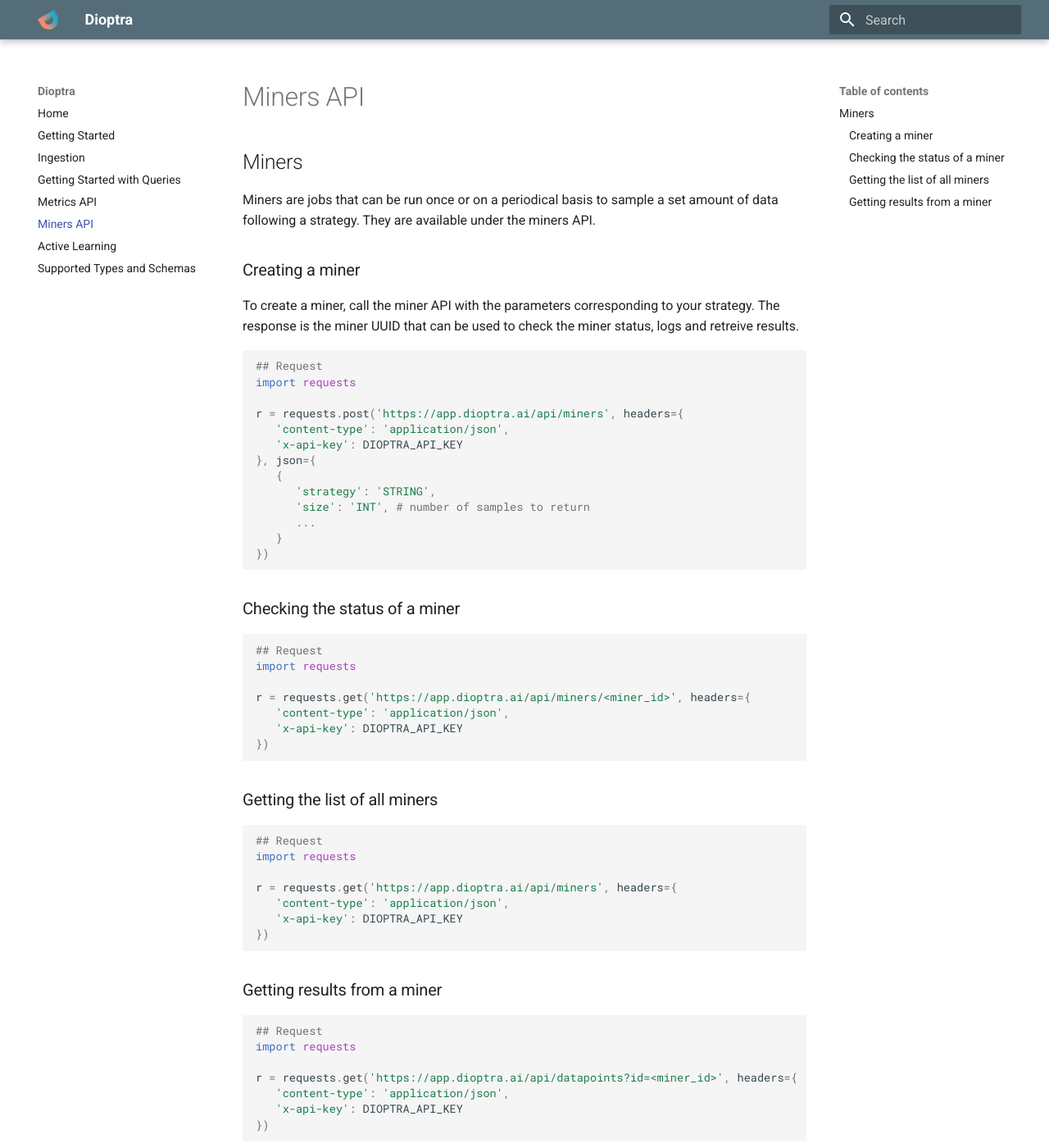
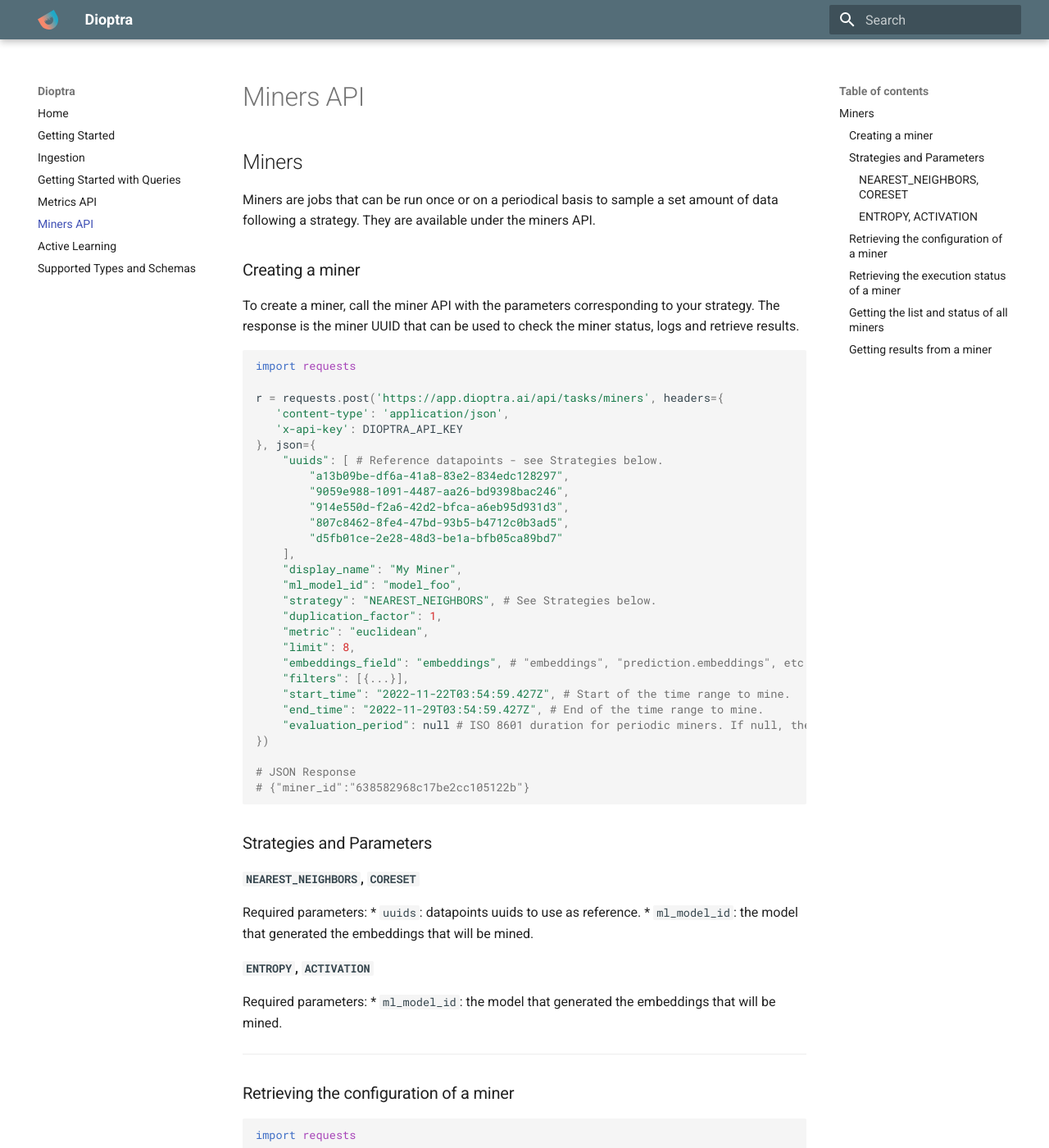
Before and after one commit to dioptra-ai/frontend, an MkDocs documentation site: the page built from docs/miners.md, in a window 1280 px wide and 1400 px high. Shown: the whole window at 82% size. Built offline with MkDocs 1.6.1 and Material for MkDocs 9.7.7, drawn with Linux system fonts in a browser that asks for light colours; some of the changed text lies outside the part shown.

Commit message:
updated miners doc

````diff
--- a/docs/miners.md
+++ b/docs/miners.md
@@ -6,43 +6,81 @@
 ### Creating a miner
 
 To create a miner, call the miner API with the parameters corresponding to your strategy.
-The response is the miner UUID that can be used to check the miner status, logs and retreive results.
+The response is the miner UUID that can be used to check the miner status, logs and retrieve results.
 
 ```python
-## Request
 import requests
 
-r = requests.post('https://app.dioptra.ai/api/miners', headers={
+r = requests.post('https://app.dioptra.ai/api/tasks/miners', headers={
    'content-type': 'application/json',
    'x-api-key': DIOPTRA_API_KEY
 }, json={
-   {
-      'strategy': 'STRING',
-      'size': 'INT', # number of samples to return
-      ...
-   }
+    "uuids": [ # Reference datapoints - see Strategies below.
+        "a13b09be-df6a-41a8-83e2-834edc128297",
+        "9059e988-1091-4487-aa26-bd9398bac246",
+        "914e550d-f2a6-42d2-bfca-a6eb95d931d3",
+        "807c8462-8fe4-47bd-93b5-b4712c0b3ad5",
+        "d5fb01ce-2e28-48d3-be1a-bfb05ca89bd7"
+    ],
+    "display_name": "My Miner",
+    "ml_model_id": "model_foo",
+    "strategy": "NEAREST_NEIGHBORS", # See Strategies below.
+    "duplication_factor": 1,
+    "metric": "euclidean",
+    "limit": 8,
+    "embeddings_field": "embeddings", # "embeddings", "prediction.embeddings", etc.
+    "filters": [{...}],
+    "start_time": "2022-11-22T03:54:59.427Z", # Start of the time range to mine.
+    "end_time": "2022-11-29T03:54:59.427Z", # End of the time range to mine.
+    "evaluation_period": null # ISO 8601 duration for periodic miners. If null, the miner will run once.
 })
+
+# JSON Response
+# {"miner_id":"638582968c17be2cc105122b"}
+
 ```
 
-### Checking the status of a miner
+### Strategies and Parameters
+
+#### `NEAREST_NEIGHBORS`, `CORESET`
+Required parameters:
+   * `uuids`: datapoints uuids to use as reference.
+   * `ml_model_id`: the model that generated the embeddings that will be mined.
+
+#### `ENTROPY`, `ACTIVATION`
+Required parameters:
+   * `ml_model_id`: the model that generated the embeddings that will be mined.
+
+---
+
+### Retrieving the configuration of a miner
 
 ```python
-## Request
 import requests
 
-r = requests.get('https://app.dioptra.ai/api/miners/<miner_id>', headers={
+r = requests.get('https://app.dioptra.ai/api/tasks/miners/<miner_id>', headers={
    'content-type': 'application/json',
    'x-api-key': DIOPTRA_API_KEY
 })
 ```
 
-### Getting the list of all miners
+### Retrieving the execution status of a miner
 
 ```python
-## Request
 import requests
 
-r = requests.get('https://app.dioptra.ai/api/miners', headers={
+r = requests.get('https://app.dioptra.ai/api/tasks/miners/inspect/<miner_id>', headers={
+   'content-type': 'application/json',
+   'x-api-key': DIOPTRA_API_KEY
+})
+```
+
+### Getting the list and status of all miners
+
+```python
+import requests
+
+r = requests.get('https://app.dioptra.ai/api/tasks/miners', headers={
    'content-type': 'application/json',
    'x-api-key': DIOPTRA_API_KEY
 })
@@ -51,10 +89,11 @@
 ### Getting results from a miner
 
 ```python
-## Request
 import requests
 
-r = requests.get('https://app.dioptra.ai/api/datapoints?id=<miner_id>', headers={
+# results are in JSON format by default but can be returned
+# as CSV by setting the `as_csv` query parameter to anything.
+r = requests.get('https://app.dioptra.ai/api/tasks/miners/<miner_id>?as_csv=yep', headers={
    'content-type': 'application/json',
    'x-api-key': DIOPTRA_API_KEY
 })
````
Also changed, not shown: 1 other file.
